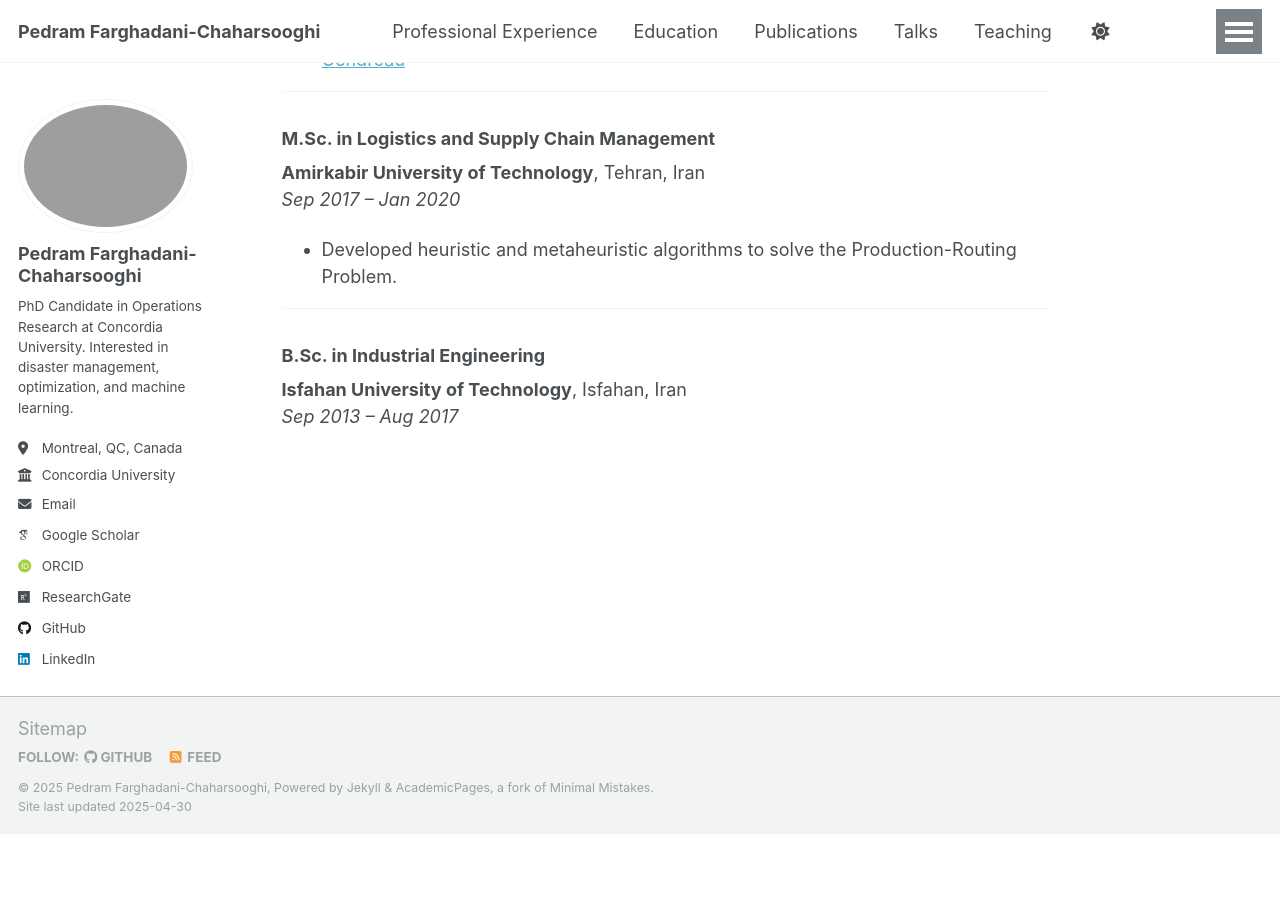
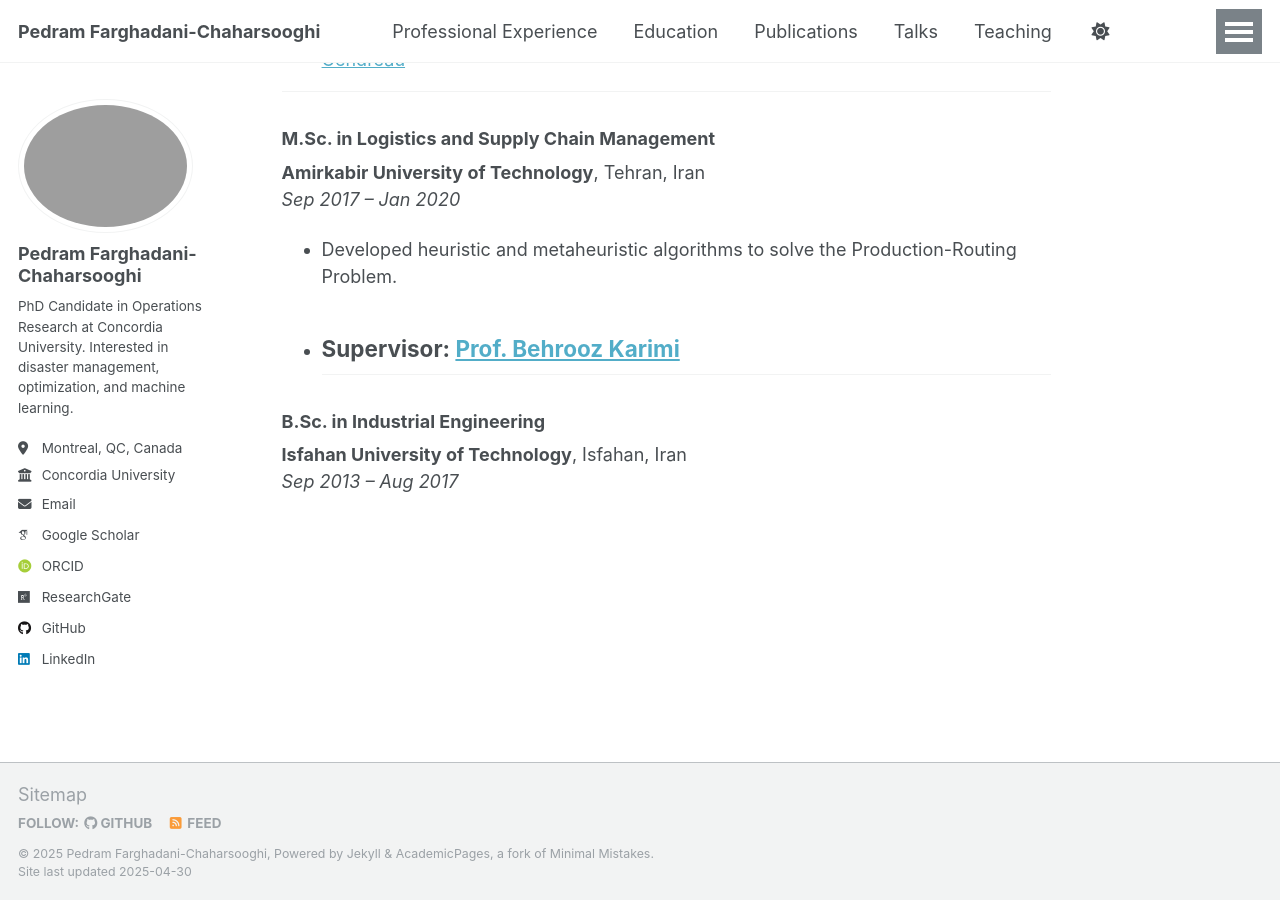
Before and after one commit to Pedram-Fdi/Pedram-Fdi.github.io, a Jekyll site: the page built from _pages/education.md, in a window 1280 px wide and 900 px high, scrolled down 700 px. Built offline with Jekyll 4.4.1, drawn with Linux system fonts in a browser that asks for light colours; some web fonts are replaced; before the commit the page ends 1535 px from its top, so only the background shows below that.

Commit message:
Update education.md

```diff
--- a/_pages/education.md
+++ b/_pages/education.md
@@ -22,7 +22,7 @@ author_profile: true
 *Sep 2017 – Jan 2020*
 
 - Developed heuristic and metaheuristic algorithms to solve the Production-Routing Problem.
-
+- **Supervisor**: [Prof. Behrooz Karimi](https://aut.ac.ir/cv/2096/BEHROOZ-KARIMI?slc_lang=en&&cv=2096&mod=scv)
 ---
 
 ### B.Sc. in Industrial Engineering
```
